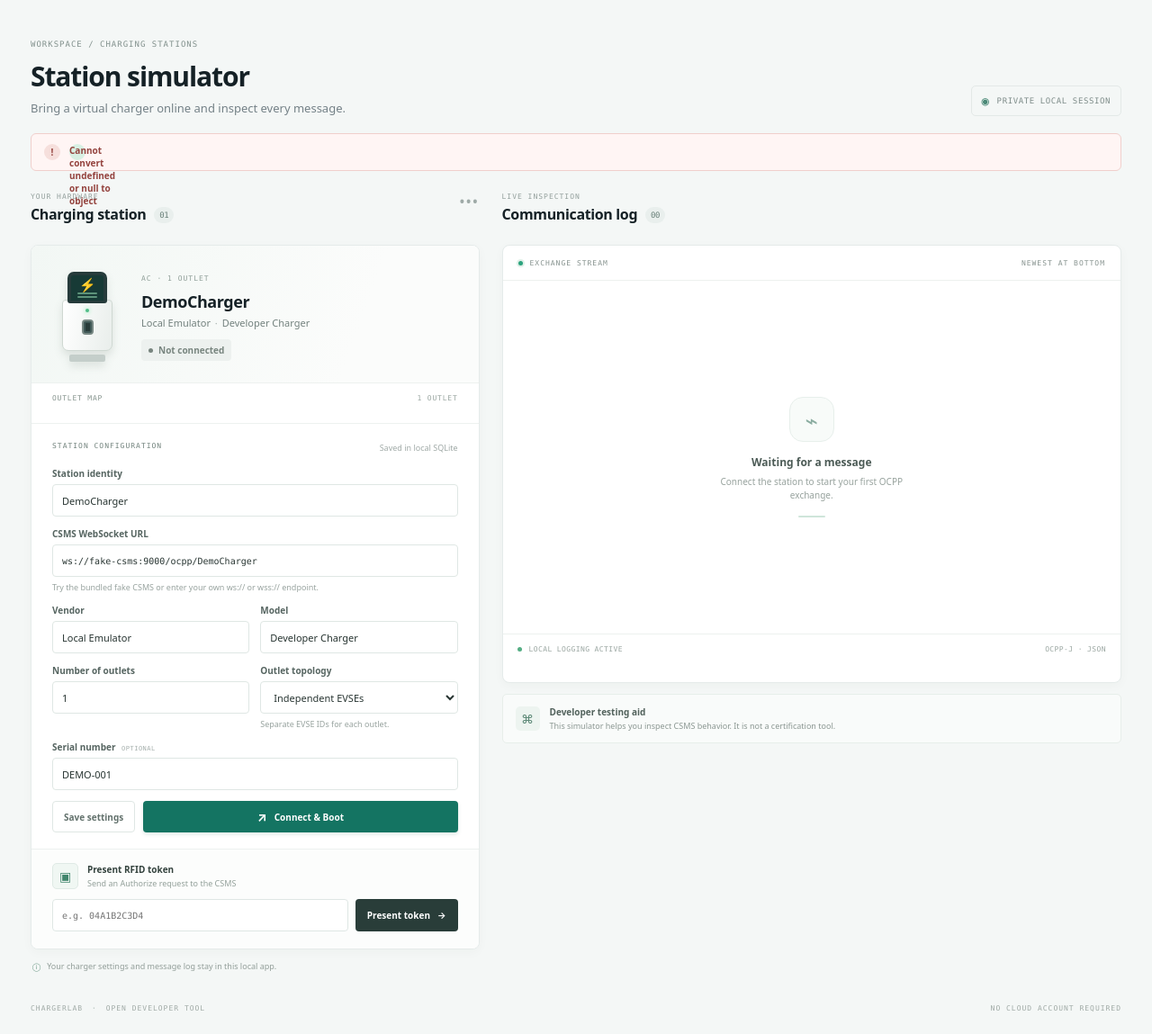
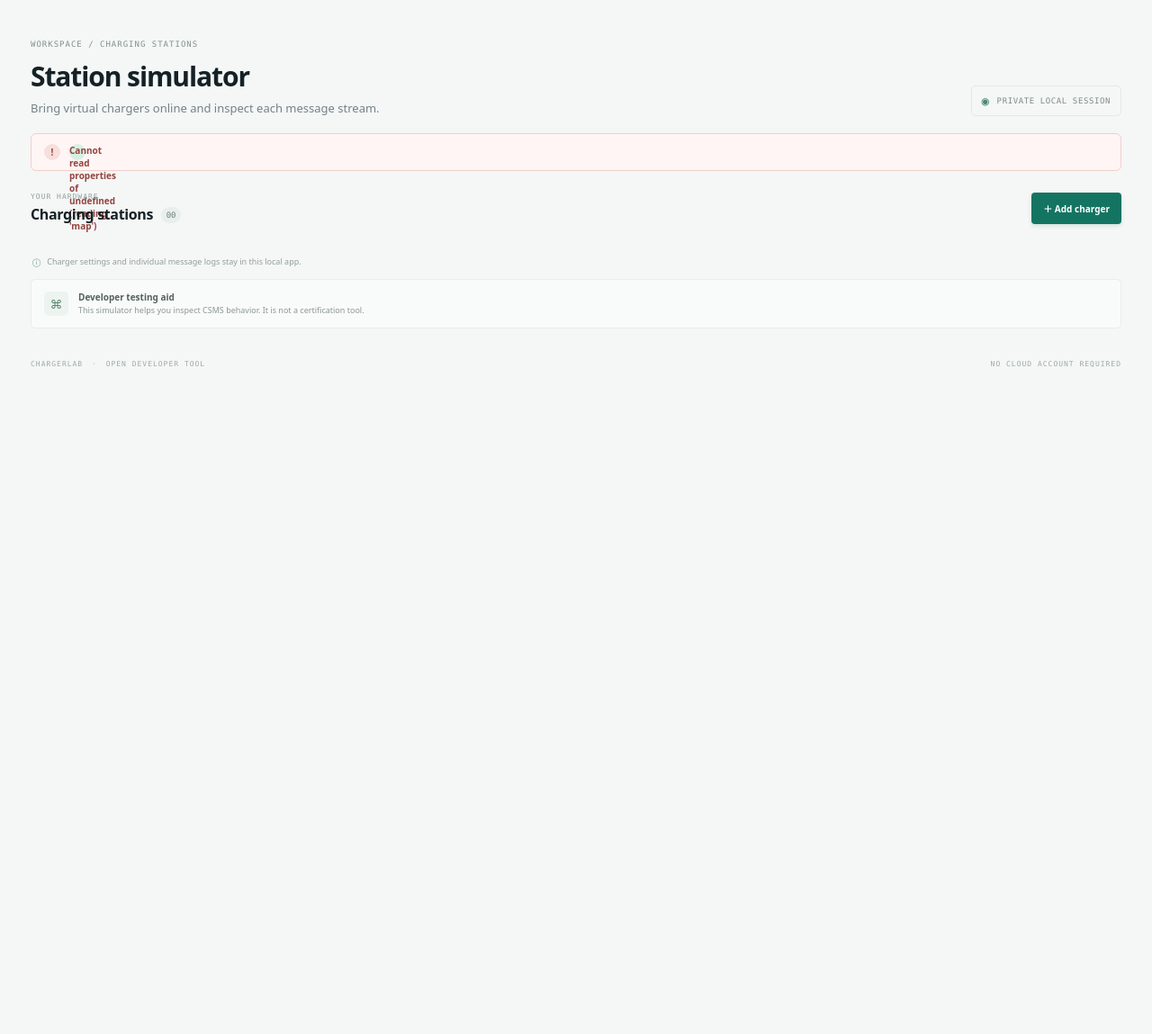
Before and after one commit to fooway-se/charger-lab, a PHP site: page /ocpp/index.html in a window 1280 px wide. Shown: the part 66-1215 px from the top of the page at 90% size. After the commit the page ends 474 px from the top, so only its background shows below. Run offline with PHP 8.4, Linux system fonts and the light colour scheme.

Commit message:
Add multi-charger workspace support

```diff
--- a/public/app.js
+++ b/public/app.js
@@ -1,9 +1,8 @@
 'use strict';
 
-const chargerForm = document.querySelector('#charger-form');
-const tokenForm = document.querySelector('#token-form');
+const chargerList = document.querySelector('#charger-list');
+const chargerTemplate = document.querySelector('#charger-template');
 const notice = document.querySelector('#notice');
-let currentCharger = null;
 
 function formValues(form) {
     return Object.fromEntries(new FormData(form).entries());
@@ -40,10 +39,10 @@ function showNotice(message, isError = false) {
     notice.append(icon, text);
 }
 
-function renderLog(entries) {
-    const content = document.querySelector('#log-content');
-    const count = document.querySelector('#log-count');
-    const clearButton = document.querySelector('#clear-log');
+function renderLog(workspace, entries) {
+    const content = workspace.querySelector('[data-role="log-content"]');
+    const count = workspace.querySelector('[data-role="log-count"]');
+    const clearButton = workspace.querySelector('[data-action="clear-log"]');
     count.textContent = String(entries.length).padStart(2, '0');
     clearButton.hidden = entries.length === 0;
     content.replaceChildren();
@@ -51,7 +50,16 @@ function renderLog(entries) {
     if (entries.length === 0) {
         const empty = document.createElement('div');
         empty.className = 'empty-state';
-        empty.innerHTML = '<div class="empty-icon">⌁</div><strong>Waiting for a message</strong><p>Connect the station to start your first OCPP exchange.</p><div class="empty-line"></div>';
+        const icon = document.createElement('div');
+        icon.className = 'empty-icon';
+        icon.textContent = '⌁';
+        const title = document.createElement('strong');
+        title.textContent = 'Waiting for a message';
+        const description = document.createElement('p');
+        description.textContent = 'Connect this station to start its OCPP exchange.';
+        const line = document.createElement('div');
+        line.className = 'empty-line';
+        empty.append(icon, title, description, line);
         content.append(empty);
         return;
     }
@@ -63,7 +71,6 @@ function renderLog(entries) {
         const system = entry.direction === 'system';
         const row = document.createElement('article');
         row.className = `log-entry${system ? ' log-system' : ''}`;
-
         const head = document.createElement('div');
         head.className = 'log-entry-head';
         const direction = document.createElement('span');
@@ -75,7 +82,6 @@ function renderLog(entries) {
         time.className = 'log-time';
         time.textContent = new Date(entry.created_at).toLocaleTimeString([], { hour12: false });
         head.append(direction, time);
-
         const title = document.createElement('div');
         title.className = 'message-title';
         const caret = document.createElement('span');
@@ -87,7 +93,6 @@ function renderLog(entries) {
         kind.className = 'message-kind';
         kind.textContent = system ? 'EVENT' : (outgoing ? 'CALL' : 'RESPONSE');
         title.append(caret, action, kind);
-
         const pre = document.createElement('pre');
         try {
             pre.textContent = JSON.stringify(JSON.parse(entry.message), null, 2);
@@ -100,14 +105,14 @@ function renderLog(entries) {
     content.append(list);
 }
 
-function renderOutlets(outlets, topology) {
-    const list = document.querySelector('#outlet-list');
-    const count = document.querySelector('#outlet-map-count');
-    const chargerCard = document.querySelector('#charger-card');
-    const deviceType = document.querySelector('#device-type');
-    const topologyHint = document.querySelector('#topology-hint');
+function renderOutlets(workspace, outlets, topology) {
+    const list = workspace.querySelector('[data-role="outlet-list"]');
+    const card = workspace.querySelector('[data-role="charger-card"]');
+    const count = workspace.querySelector('[data-role="outlet-count"]');
+    const deviceType = workspace.querySelector('[data-role="device-type"]');
+    const topologyHint = workspace.querySelector('[data-role="topology-hint"]');
     list.replaceChildren();
-    chargerCard.dataset.outletCount = String(outlets.length);
+    card.dataset.outletCount = String(outlets.length);
     count.textContent = `${outlets.length} OUTLET${outlets.length === 1 ? '' : 'S'}`;
     deviceType.textContent = `AC · ${outlets.length} OUTLET${outlets.length === 1 ? '' : 'S'}`;
     topologyHint.textContent = topology === 'shared'
@@ -115,8 +120,8 @@ function renderOutlets(outlets, topology) {
         : 'Separate EVSE IDs for each outlet.';
 
     for (const outlet of outlets) {
-        const card = document.createElement('article');
-        card.className = 'outlet-tile';
+        const tile = document.createElement('article');
+        tile.className = 'outlet-tile';
         const marker = document.createElement('span');
         marker.className = 'outlet-marker';
         marker.textContent = String(outlet.number).padStart(2, '0');
@@ -130,31 +135,38 @@ function renderOutlets(outlets, topology) {
         const badge = document.createElement('span');
         badge.className = 'outlet-tag';
         badge.textContent = 'MAPPED';
-        card.append(marker, details, badge);
-        list.append(card);
+        tile.append(marker, details, badge);
+        list.append(tile);
     }
 }
 
-function renderState(state) {
-    const charger = state.charger;
-    currentCharger = charger;
+function renderCharger(charger) {
+    const workspace = chargerTemplate.content.firstElementChild.cloneNode(true);
+    workspace.dataset.chargerId = String(charger.id);
     for (const [name, value] of Object.entries(charger)) {
-        const field = chargerForm.elements.namedItem(name);
+        const field = workspace.querySelector(`[name="${name}"]`);
         if (field) {
             field.value = value;
         }
     }
-    document.querySelector('#station-identity').textContent = charger.station_identity;
-    document.querySelector('#vendor-name').textContent = charger.vendor_name;
-    document.querySelector('#model-name').textContent = charger.model;
-    document.querySelector('#boot-status-text').textContent = charger.boot_status;
-    renderOutlets(state.outlets, charger.outlet_topology);
 
-    const status = document.querySelector('#boot-status');
+    workspace.querySelector('[data-role="station-identity"]').textContent = charger.station_identity;
+    workspace.querySelector('[data-role="vendor-name"]').textContent = charger.vendor_name;
+    workspace.querySelector('[data-role="model-name"]').textContent = charger.model;
+    workspace.querySelector('[data-role="boot-status-text"]').textContent = charger.boot_status;
+    const status = workspace.querySelector('[data-role="boot-status"]');
     status.classList.toggle('status-online', charger.boot_status === 'Accepted');
     status.classList.toggle('status-error', charger.boot_status === 'Connection failed');
     status.classList.toggle('status-idle', charger.boot_status !== 'Accepted' && charger.boot_status !== 'Connection failed');
-    renderLog(state.entries);
+    renderOutlets(workspace, charger.outlets, charger.outlet_topology);
+    renderLog(workspace, charger.entries);
+
+    return workspace;
+}
+
+function renderState(state) {
+    chargerList.replaceChildren(...state.chargers.map(renderCharger));
+    document.querySelector('#charger-count').textContent = String(state.chargers.length).padStart(2, '0');
 }
 
 async function refreshState() {
@@ -167,38 +179,51 @@ async function postAction(path, payload) {
     showNotice(result.notice || 'Done.');
 }
 
-chargerForm.addEventListener('submit', async (event) => {
+chargerList.addEventListener('submit', async (event) => {
+    const form = event.target;
+    const workspace = form.closest('.charger-workspace');
+    const chargerId = Number(workspace.dataset.chargerId);
     event.preventDefault();
     try {
-        await postAction('/api/charger', formValues(chargerForm));
-    } catch (error) {
-        showNotice(error.message, true);
-    }
-});
-
-document.querySelector('#boot-button').addEventListener('click', async () => {
-    try {
-        await postAction('/api/boot', formValues(chargerForm));
+        if (form.dataset.action === 'save') {
+            await postAction('/api/charger', { ...formValues(form), charger_id: chargerId });
+        } else if (form.dataset.action === 'authorize') {
+            await postAction('/api/authorize', { rfid_token: formValues(form).rfid_token, charger_id: chargerId });
+        }
     } catch (error) {
         await refreshState().catch(() => {});
         showNotice(error.message, true);
     }
 });
 
-tokenForm.addEventListener('submit', async (event) => {
-    event.preventDefault();
+chargerList.addEventListener('click', async (event) => {
+    const button = event.target.closest('button[data-action], button.remove-charger');
+    if (!button) {
+        return;
+    }
+
+    const workspace = button.closest('.charger-workspace');
+    const chargerId = Number(workspace.dataset.chargerId);
     try {
-        await postAction('/api/authorize', { ...currentCharger, rfid_token: formValues(tokenForm).rfid_token });
-        tokenForm.reset();
+        if (button.dataset.action === 'boot') {
+            const form = workspace.querySelector('[data-action="save"]');
+            await postAction('/api/boot', { ...formValues(form), charger_id: chargerId });
+        } else if (button.dataset.action === 'clear-log') {
+            await postAction('/api/log/clear', { charger_id: chargerId });
+        } else if (button.dataset.action === 'delete') {
+            await postAction('/api/charger/delete', { charger_id: chargerId });
+        }
     } catch (error) {
         await refreshState().catch(() => {});
         showNotice(error.message, true);
     }
 });
 
-document.querySelector('#clear-log').addEventListener('click', async () => {
+document.querySelector('#add-charger').addEventListener('click', async () => {
     try {
-        await postAction('/api/log/clear', {});
+        const result = await api('/api/charger/create', { method: 'POST', body: '{}' });
+        await refreshState();
+        showNotice(result.notice);
     } catch (error) {
         showNotice(error.message, true);
     }
--- a/public/index.html
+++ b/public/index.html
@@ -10,84 +10,48 @@
 </head>
 <body>
 <header class="topbar">
-    <a class="brand" href="/" aria-label="Charger Lab home">
-        <span class="brand-mark">ϟ</span><span>charger<span class="brand-light">lab</span></span>
-    </a>
+    <a class="brand" href="/" aria-label="Charger Lab home"><span class="brand-mark">ϟ</span><span>charger<span class="brand-light">lab</span></span></a>
     <div class="topbar-right"><span class="profile-pill"><span class="live-dot"></span> OCPP 2.0.1 · Core</span><span class="topbar-caption">LOCAL DEVELOPER TOOL</span></div>
 </header>
-
 <main class="page-shell">
     <section class="page-heading">
-        <div>
-            <p class="eyebrow">WORKSPACE / CHARGING STATIONS</p>
-            <h1>Station simulator</h1>
-            <p class="subtitle">Bring a virtual charger online and inspect every message.</p>
-        </div>
+        <div><p class="eyebrow">WORKSPACE / CHARGING STATIONS</p><h1>Station simulator</h1><p class="subtitle">Bring virtual chargers online and inspect each message stream.</p></div>
         <div class="session-label"><span class="session-icon">◉</span> PRIVATE LOCAL SESSION</div>
     </section>
-
     <div id="notice" class="notice" role="status" hidden></div>
-
-    <div class="workspace-grid">
     <section class="station-column">
-            <div class="section-heading"><div><span class="section-kicker">YOUR HARDWARE</span><h2>Charging station <span class="count-pill">01</span></h2></div><span class="more-mark">•••</span></div>
-            <article id="charger-card" class="charger-card" data-outlet-count="1">
+        <div class="section-heading"><div><span class="section-kicker">YOUR HARDWARE</span><h2>Charging stations <span id="charger-count" class="count-pill">00</span></h2></div><button id="add-charger" class="button button-primary" type="button">＋ Add charger</button></div>
+        <div id="charger-list" class="charger-list"></div>
+        <p class="local-note"><span>ⓘ</span> Charger settings and individual message logs stay in this local app.</p>
+    </section>
+    <div class="profile-note"><span class="profile-note-icon">⌘</span><p><strong>Developer testing aid</strong><br>This simulator helps you inspect CSMS behavior. It is not a certification tool.</p></div>
+    <footer class="page-footer"><span>CHARGERLAB <b>·</b> OPEN DEVELOPER TOOL</span><span>NO CLOUD ACCOUNT REQUIRED</span></footer>
+</main>
+<template id="charger-template">
+    <div class="charger-workspace" data-charger-id="">
+        <article class="charger-card" data-role="charger-card" data-outlet-count="1">
             <div class="charger-card-top">
-                    <div class="charger-illustration" aria-hidden="true">
-                        <div class="charger-screen"><span>⚡</span><i></i><i></i></div><div class="charger-body"><div class="charger-light"></div><div class="charger-ports"><i class="charger-port"></i><i class="charger-port"></i></div></div><div class="charger-foot"></div>
+                <div class="charger-illustration" aria-hidden="true"><div class="charger-screen"><span>⚡</span><i></i><i></i></div><div class="charger-body"><div class="charger-light"></div><div class="charger-ports"><i class="charger-port"></i><i class="charger-port"></i></div></div><div class="charger-foot"></div></div>
+                <div class="charger-summary"><span data-role="device-type" class="device-type">AC · 1 OUTLET</span><h3 data-role="station-identity"></h3><p><span data-role="vendor-name"></span> <span class="dot-sep">·</span> <span data-role="model-name"></span></p><div data-role="boot-status" class="status-chip status-idle"><i></i><span data-role="boot-status-text"></span></div></div>
+                <button class="text-button remove-charger" data-action="delete" type="button">Remove</button>
             </div>
-                    <div class="charger-summary">
-                        <span id="device-type" class="device-type">AC · 1 OUTLET</span>
-                        <h3 id="station-identity">DemoCharger</h3>
-                        <p><span id="vendor-name">Local Emulator</span> <span class="dot-sep">·</span> <span id="model-name">Developer Charger</span></p>
-                        <div id="boot-status" class="status-chip status-idle"><i></i><span id="boot-status-text">Not connected</span></div>
-                    </div>
-                </div>
-
-                <section class="outlet-map" aria-labelledby="outlet-map-title">
-                    <div class="outlet-map-heading"><span id="outlet-map-title">OUTLET MAP</span><span id="outlet-map-count">1 OUTLET</span></div>
-                    <div id="outlet-list" class="outlet-list"></div>
-                </section>
-
-                <form id="charger-form" class="config-form">
+            <section class="outlet-map"><div class="outlet-map-heading"><span>OUTLET MAP</span><span data-role="outlet-count"></span></div><div data-role="outlet-list" class="outlet-list"></div></section>
+            <form data-action="save" class="config-form">
                 <div class="form-heading"><span>STATION CONFIGURATION</span><span class="saved-hint">Saved in local SQLite</span></div>
-                    <label>Station identity<input name="station_identity" value="DemoCharger" required></label>
-                    <label>CSMS WebSocket URL<input name="csms_url" value="ws://fake-csms:9000/ocpp/DemoCharger" spellcheck="false" required><small>Try the bundled fake CSMS or enter your own ws:// or wss:// endpoint.</small></label>
-                    <div class="form-row"><label>Vendor<input name="vendor_name" value="Local Emulator" required></label><label>Model<input name="model" value="Developer Charger" required></label></div>
-                    <div class="form-row">
-                        <label>Number of outlets<input name="outlet_count" type="number" min="1" max="16" value="1" required></label>
-                        <label>Outlet topology<select name="outlet_topology" required><option value="independent">Independent EVSEs</option><option value="shared">Shared EVSE</option></select><small id="topology-hint">Separate EVSE IDs for each outlet.</small></label>
-                    </div>
-                    <label>Serial number <span class="optional">OPTIONAL</span><input name="serial_number" value="DEMO-001"></label>
-                    <div class="form-actions"><button class="button button-quiet" type="submit">Save settings</button><button id="boot-button" class="button button-primary" type="button"><span>↗</span> Connect &amp; Boot</button></div>
+                <label>Station identity<input name="station_identity" required></label>
+                <label>CSMS WebSocket URL<input name="csms_url" spellcheck="false" required><small>Use the bundled fake CSMS or enter your own ws:// or wss:// endpoint.</small></label>
+                <div class="form-row"><label>Vendor<input name="vendor_name" required></label><label>Model<input name="model" required></label></div>
+                <div class="form-row"><label>Number of outlets<input name="outlet_count" type="number" min="1" max="16" required></label><label>Outlet topology<select name="outlet_topology" required><option value="independent">Independent EVSEs</option><option value="shared">Shared EVSE</option></select><small data-role="topology-hint"></small></label></div>
+                <label>Serial number <span class="optional">OPTIONAL</span><input name="serial_number"></label>
+                <div class="form-actions"><button class="button button-quiet" type="submit">Save settings</button><button data-action="boot" class="button button-primary" type="button"><span>↗</span> Connect &amp; Boot</button></div>
             </form>
-
-                <div class="token-panel">
-                    <div class="token-heading"><div class="token-icon">▣</div><div><strong>Present RFID token</strong><span>Send an Authorize request to the CSMS</span></div></div>
-                    <form id="token-form" class="token-form">
-                        <input name="rfid_token" placeholder="e.g. 04A1B2C3D4" autocomplete="off" spellcheck="false" required>
-                        <button class="button button-dark" type="submit">Present token <span>→</span></button>
-                    </form>
-                </div>
+            <div class="token-panel"><div class="token-heading"><div class="token-icon">▣</div><div><strong>Present RFID token</strong><span>Send an Authorize request to this CSMS</span></div></div><form data-action="authorize" class="token-form"><input name="rfid_token" placeholder="e.g. 04A1B2C3D4" autocomplete="off" spellcheck="false" required><button class="button button-dark" type="submit">Present token <span>→</span></button></form></div>
         </article>
-            <p class="local-note"><span>ⓘ</span> Your charger settings and message log stay in this local app.</p>
-        </section>
-
         <section class="log-column">
-            <div class="section-heading"><div><span class="section-kicker">LIVE INSPECTION</span><h2>Communication log <span id="log-count" class="count-pill">00</span></h2></div>
-                <button id="clear-log" class="text-button" type="button" hidden>Clear log</button>
-            </div>
-            <div class="log-card">
-                <div class="log-toolbar"><div><span class="toolbar-dot"></span> EXCHANGE STREAM</div><span>NEWEST AT BOTTOM</span></div>
-                <div id="log-content">
-                    <div class="empty-state"><div class="empty-icon">⌁</div><strong>Waiting for a message</strong><p>Connect the station to start your first OCPP exchange.</p><div class="empty-line"></div></div>
-                </div>
-                <div class="log-footer"><span><i></i> LOCAL LOGGING ACTIVE</span><span>OCPP-J · JSON</span></div>
-            </div>
-            <div class="profile-note"><span class="profile-note-icon">⌘</span><p><strong>Developer testing aid</strong><br>This simulator helps you inspect CSMS behavior. It is not a certification tool.</p></div>
+            <div class="section-heading"><div><span class="section-kicker">LIVE INSPECTION</span><h2>Communication log <span data-role="log-count" class="count-pill">00</span></h2></div><button data-action="clear-log" class="text-button" type="button" hidden>Clear log</button></div>
+            <div class="log-card"><div class="log-toolbar"><div><span class="toolbar-dot"></span> EXCHANGE STREAM</div><span>NEWEST AT BOTTOM</span></div><div data-role="log-content"><div class="empty-state"><div class="empty-icon">⌁</div><strong>Waiting for a message</strong><p>Connect this station to start its OCPP exchange.</p><div class="empty-line"></div></div></div><div class="log-footer"><span><i></i> LOCAL LOGGING ACTIVE</span><span>OCPP-J · JSON</span></div></div>
         </section>
     </div>
-    <footer class="page-footer"><span>CHARGERLAB <b>·</b> OPEN DEVELOPER TOOL</span><span>NO CLOUD ACCOUNT REQUIRED</span></footer>
-</main>
+</template>
 </body>
 </html>
--- a/public/index.php
+++ b/public/index.php
@@ -26,7 +26,9 @@ try {
     $controller = new StationController(new ChargerRepository($database), new ExchangeRepository($database));
     $router = new Router();
     $router->add('GET', '/api/state', [$controller, 'state']);
+    $router->add('POST', '/api/charger/create', [$controller, 'create']);
     $router->add('POST', '/api/charger', [$controller, 'save']);
+    $router->add('POST', '/api/charger/delete', [$controller, 'delete']);
     $router->add('POST', '/api/boot', [$controller, 'boot']);
     $router->add('POST', '/api/authorize', [$controller, 'authorize']);
     $router->add('POST', '/api/log/clear', [$controller, 'clearLog']);
--- a/public/style.css
+++ b/public/style.css
@@ -57,6 +57,10 @@ h1 { margin-bottom: 6px; font: 700 30px var(--display); letter-spacing: -1.1px;
 .notice span { display: grid; place-items: center; width: 18px; height: 18px; border-radius: 50%; background: #d8f0e3; font-size: 10px; font-weight: 700; }
 
 .workspace-grid { display: grid; grid-template-columns: minmax(365px, .84fr) minmax(0, 1.16fr); gap: 25px; align-items: start; }
+.charger-list { display: grid; gap: 22px; }
+.charger-workspace { display: grid; grid-template-columns: minmax(360px, .84fr) minmax(0, 1.16fr); gap: 25px; align-items: start; }
+.charger-workspace > .log-column { min-width: 0; }
+.station-column > .section-heading .button-primary { flex: 0 0 auto; }
 .section-heading { min-height: 45px; display: flex; justify-content: space-between; align-items: flex-start; margin-bottom: 13px; }
 .section-kicker { display: block; margin: 0 0 4px; color: #94a09d; font-size: 8px; }
 h2 { margin: 0; font: 700 16px var(--display); letter-spacing: -.35px; }
@@ -166,6 +170,7 @@ label small { display: block; margin-top: 5px; color: #98a39f; font-size: 9px; f
     .page-shell { padding: 32px 20px 20px; }
     .topbar { padding: 0 20px; }
     .workspace-grid { grid-template-columns: 1fr; gap: 26px; }
+    .charger-workspace { grid-template-columns: 1fr; gap: 18px; }
     .session-label { display: none; }
     .log-card { min-height: 400px; }
 }
--- a/src/Protocol/OcppClient.php
+++ b/src/Protocol/OcppClient.php
@@ -23,7 +23,7 @@ final class OcppClient
 
     /**
      * @param array<string, mixed> $payload
-     *  @return array<string, mixed>
+     * @return array<string, mixed>
      */
     public function request(string $action, array $payload): array
     {
```
Also changed, not shown: src/Controller/StationController.php (+74 -21 lines), tests/FrontendSeparationTest.php (+3 -3 lines), tests/LocalUiBootFlowIntegrationTest.php (+42 -17 lines), tests/MultiChargerMigrationTest.php (added, +62 -0 lines), tests/MultiChargerPersistenceTest.php (added, +61 -0 lines), tests/StationControllerValidationTest.php (+22 -1 lines), tests/StoragePersistenceTest.php (+9 -8 lines), README.md, src/Storage/ChargerRepository.php, src/Storage/Database.php, src/Storage/ExchangeRepository.php. Lines whose indentation alone changed are shown as unchanged.
